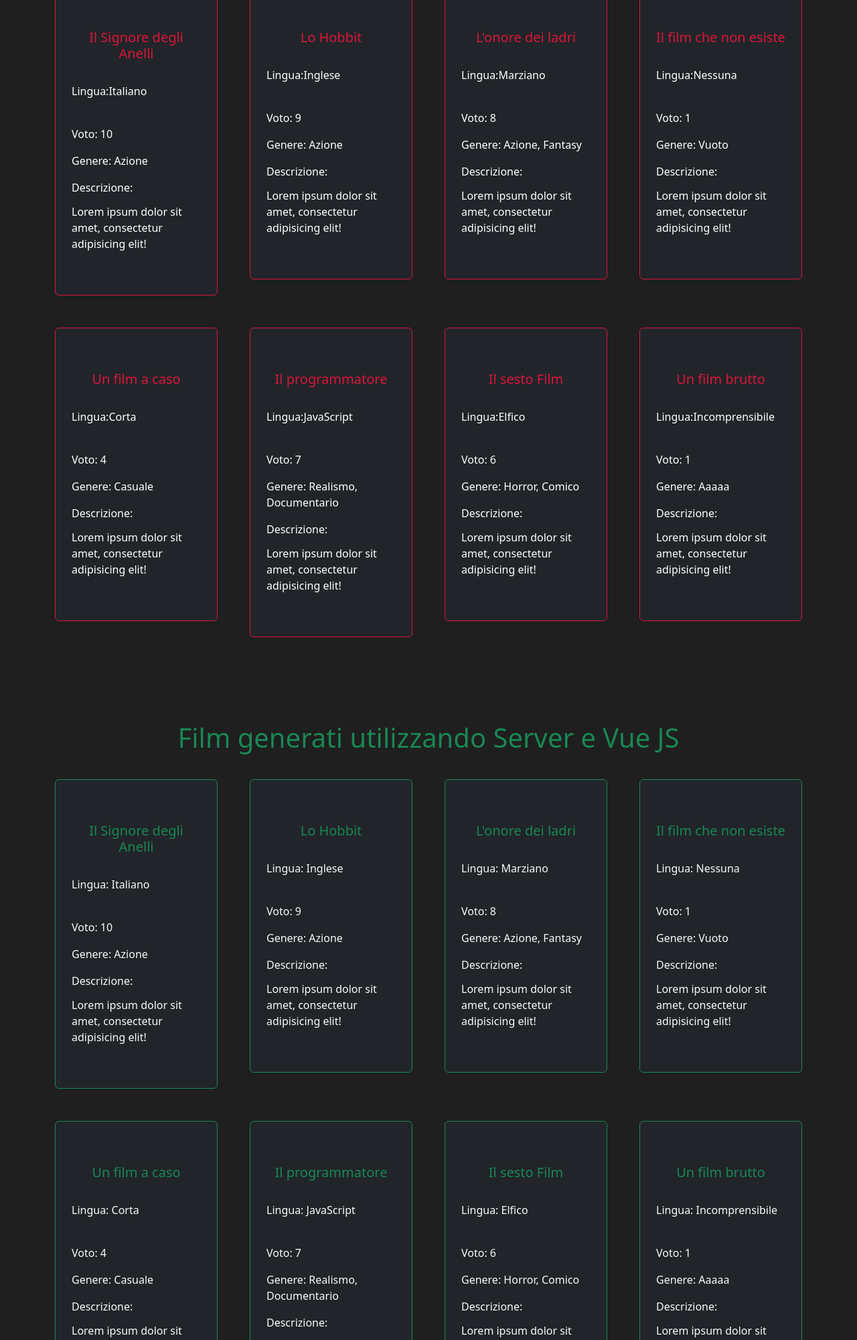
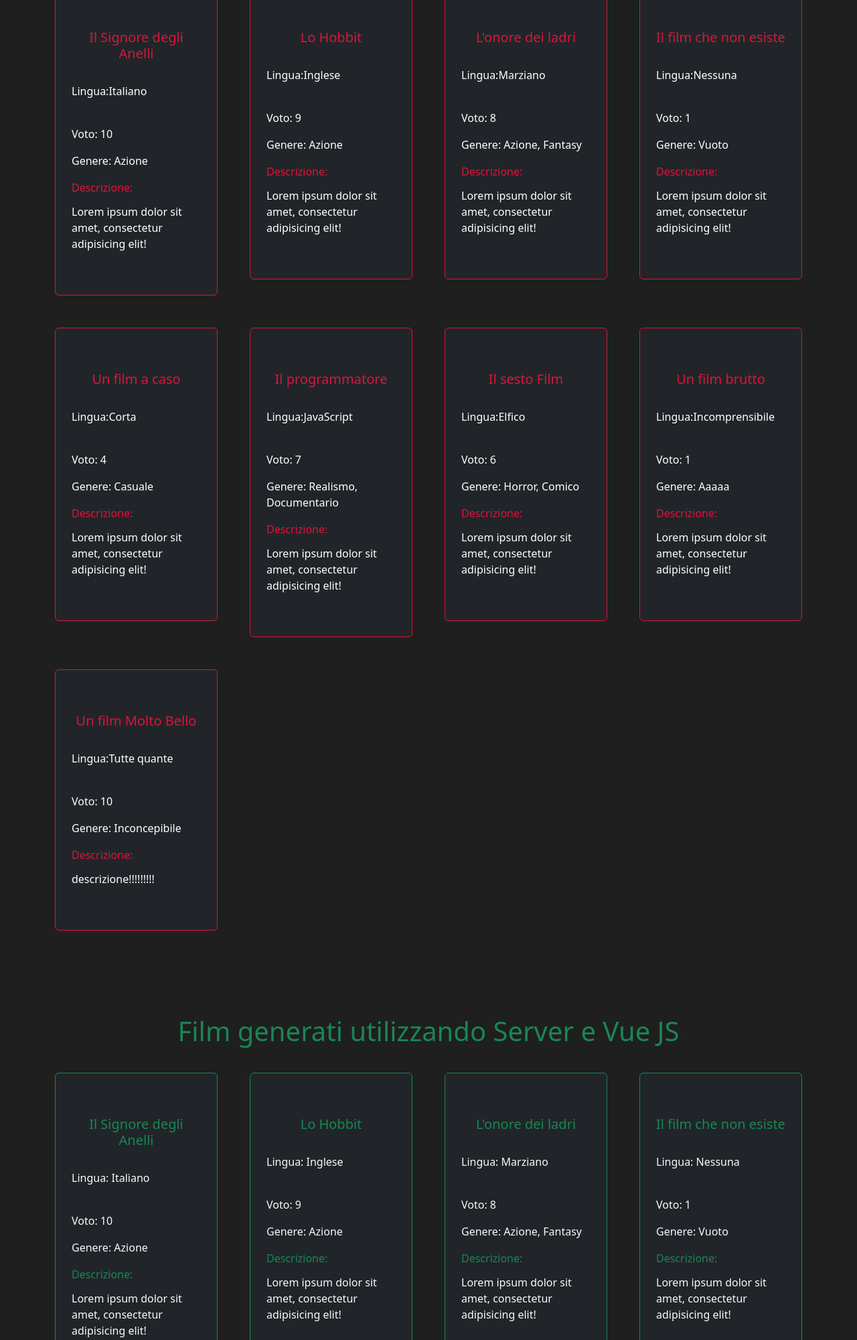
Before and after one commit to MarcoColloca/php-oop-1, a PHP site: page / in a window 1280 px wide. Shown: the part 301-2301 px from the top of the page at 67% size. Run offline with PHP 8.4, Linux system fonts and the light colour scheme.

Commit message:
Feat → tested what happens if you add a new Production in db.php

```diff
--- a/db.php
+++ b/db.php
@@ -28,6 +28,8 @@ $film_7 = new Production('Il sesto Film', 'Elfico', 6, new Genre('Horror, Comico
 $film_8 = new Production('Un film brutto', 'Incomprensibile', 2, new Genre('Aaaaa','Lorem ipsum dolor sit amet, consectetur adipisicing elit!'));
 list($result, $message) = $film_8->setVote(1);
 
+$film_9 = new Production('Un film Molto Bello', 'Tutte quante', 10, new Genre('Inconcepibile', 'descrizione!!!!!!!!!'));
+
 $films =
 [
     $film_1,
@@ -37,7 +39,8 @@ $films =
     $film_5,
     $film_6,
     $film_7,
-    $film_8
+    $film_8,
+    $film_9
 ];
 
 return $films;
--- a/index.php
+++ b/index.php
@@ -46,7 +46,7 @@ $movies = require_once __DIR__ . '/db.php';
                                         <p class="card-text py-4">Lingua:<?php echo $film->language ?> </p>
                                         <p class="card-text">Voto: <?php echo $film->vote ?></p>
                                         <p class="card-text">Genere: <?php echo $film->genre->name ?></p>
-                                        <p class="card-text">Descrizione:</p>
+                                        <p class="card-text text-crimson">Descrizione:</p>
                                         <p class="card-subtitle"><?php echo $film->genre->description ?></p>
                                     </div>
                                 </div>
@@ -71,7 +71,7 @@ $movies = require_once __DIR__ . '/db.php';
                                     <p class="card-text py-4">Lingua: {{film.language}}</p>
                                     <p class="card-text">Voto: {{film.vote}}</p>
                                     <p class="card-text">Genere: {{film.genre.name}}</p>
-                                    <p class="card-text">Descrizione:</p>
+                                    <p class="card-text text-success">Descrizione:</p>
                                     <p class="card-subtitle">{{film.genre.description}}</p>
                                 </div>
                             </div>
```
